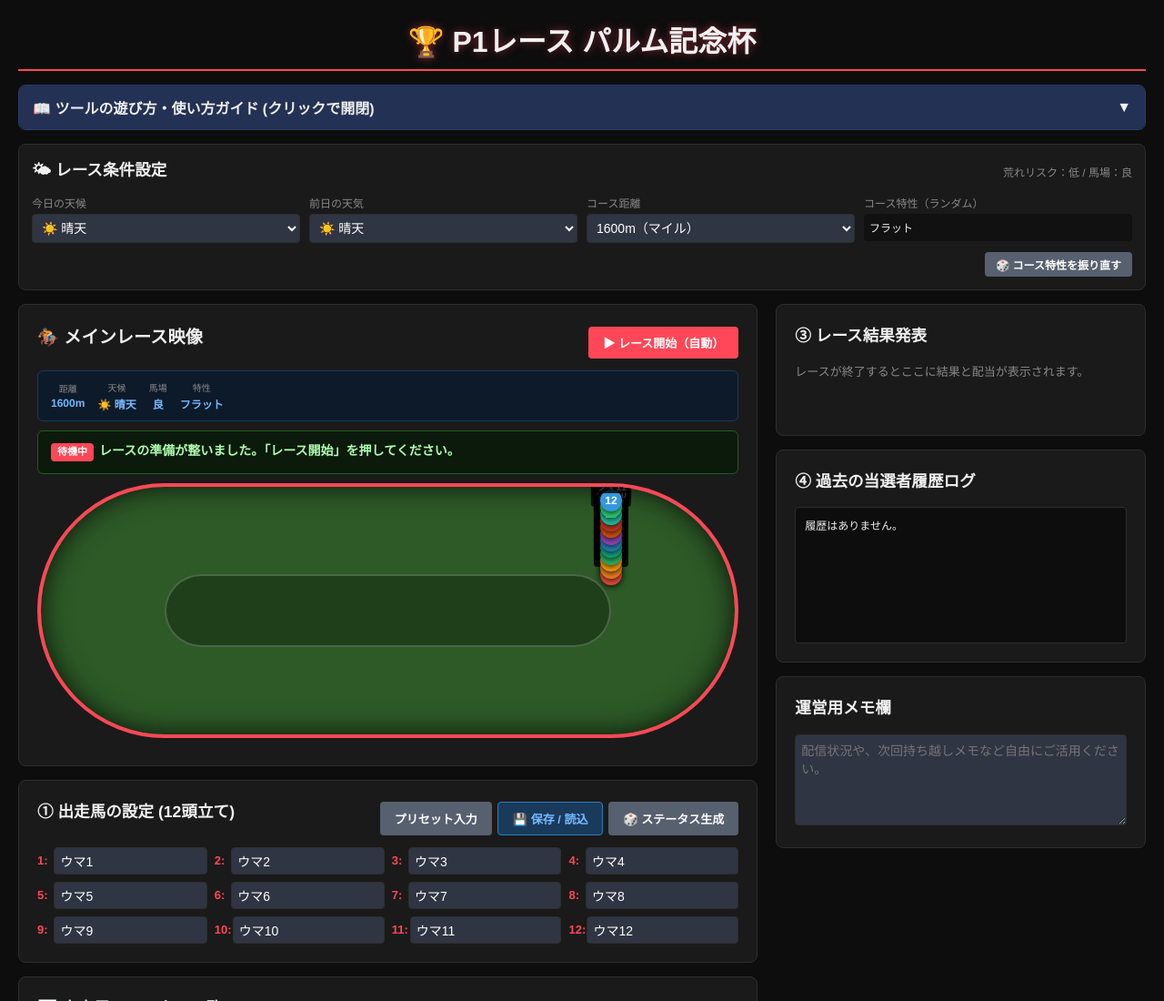
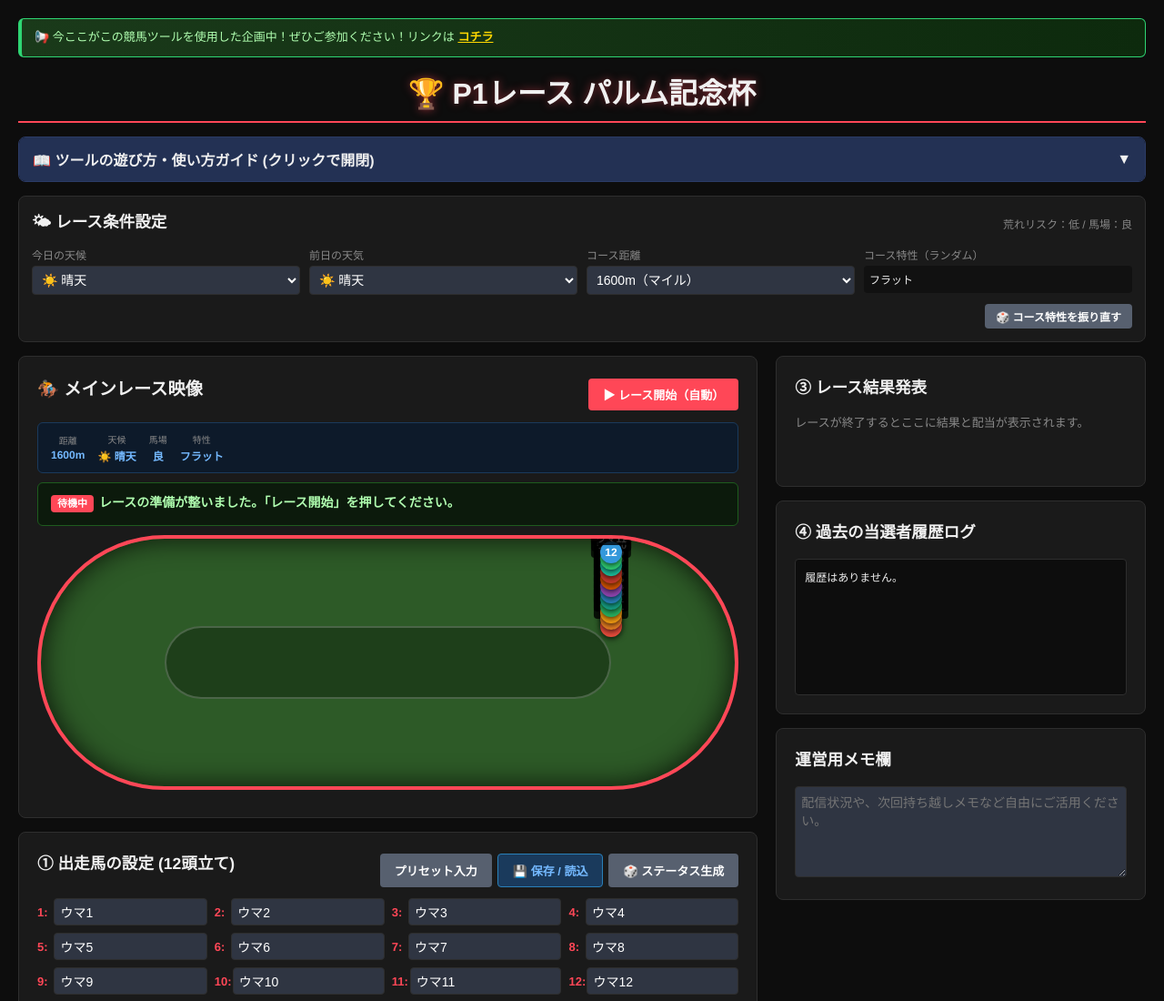
Before and after one commit to orekun-palmu/p1-race, a plain HTML site: page index.html in a window 1280 px wide. Shown: the top 1100 px of the page at 91% size. Drawn offline with Linux system fonts and the light colour scheme.

Commit message:
Add files via upload

```diff
--- a/index.html
+++ b/index.html
@@ -364,6 +364,24 @@
         .save-name-row label { font-size: 12px; color: #888; white-space: nowrap; }
         .modal-hint { font-size: 12px; color: #666; margin-bottom: 14px; }
 
+        /* ===== お知らせバナー ===== */
+        #notice-banner {
+            display: none;
+            background: linear-gradient(90deg, #1a3a1a, #0d2a0d);
+            border: 1px solid var(--accent-green);
+            border-left: 4px solid var(--accent-green);
+            border-radius: 6px;
+            padding: 10px 14px;
+            margin-bottom: 14px;
+            font-size: 13px;
+            color: #b0ffb0;
+            line-height: 1.6;
+            animation: noticeFade 0.5s ease;
+        }
+        @keyframes noticeFade { from { opacity: 0; transform: translateY(-6px); } to { opacity: 1; transform: translateY(0); } }
+        #notice-banner a { color: var(--accent-gold); font-weight: bold; text-decoration: underline; }
+        #notice-banner a:hover { color: #ffe55c; }
+
         @media (min-width: 768px) {
             body { padding: 20px; }
             h1 { font-size: 2rem; }
@@ -375,6 +393,8 @@
     </style>
 </head>
 <body>
+    <div id="notice-banner"></div>
+
     <h1>🏆 P1レース パルム記念杯</h1>
 
     <div class="help-container">
@@ -1289,5 +1309,24 @@ function endRace() {
     logArea.innerHTML = logHeader + logArea.innerHTML;
 }
 </script>
+
+<script>
+// ===== お知らせバナー読み込み =====
+(function() {
+    fetch('notice.json?t=' + Date.now())
+        .then(r => r.ok ? r.json() : null)
+        .then(data => {
+            if (!data || !data.text) return;
+            const banner = document.getElementById('notice-banner');
+            let html = '📢 ' + data.text;
+            if (data.linkUrl && data.linkText) {
+                html += ' <a href="' + data.linkUrl + '" target="_blank" rel="noopener">' + data.linkText + '</a>';
+            }
+            banner.innerHTML = html;
+            banner.style.display = 'block';
+        })
+        .catch(() => {}); // notice.jsonがない場合は何も表示しない
+})();
+</script>
 </body>
 </html>
--- /dev/null
+++ b/notice.json
@@ -0,0 +1,5 @@
+{
+  "text": "今ここがこの競馬ツールを使用した企画中！ぜひご参加ください！リンクは",
+  "linkText": "コチラ",
+  "linkUrl": "https://ここにURLを入れてください"
+}
```
